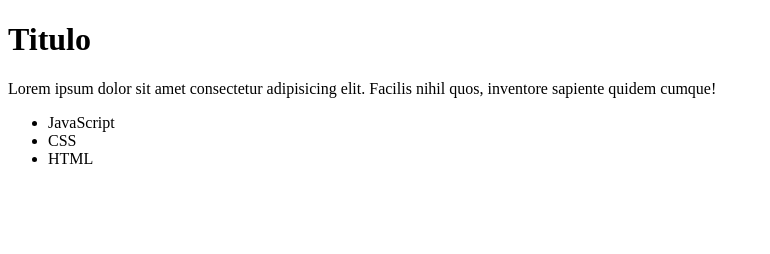
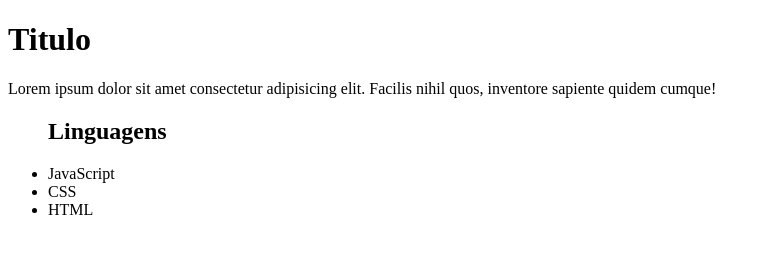
Before and after one commit to pedrugit/Aula_3DS2, a plain HTML site: page index.html in a window 1280 px wide. Shown: the whole page, without its empty margins (0-770 px from the left). Drawn offline with Linux system fonts and the light colour scheme.

Commit message:
Novo commit

```diff
--- a/index.html
+++ b/index.html
@@ -9,6 +9,7 @@
     <h1>Titulo</h1>
     <p>Lorem ipsum dolor sit amet consectetur adipisicing elit. Facilis nihil quos, inventore sapiente quidem cumque!</p>
     <ul>
+        <h2>Linguagens</h2>
         <li>JavaScript</li>
         <li>CSS</li>
         <li>HTML</li>
```
